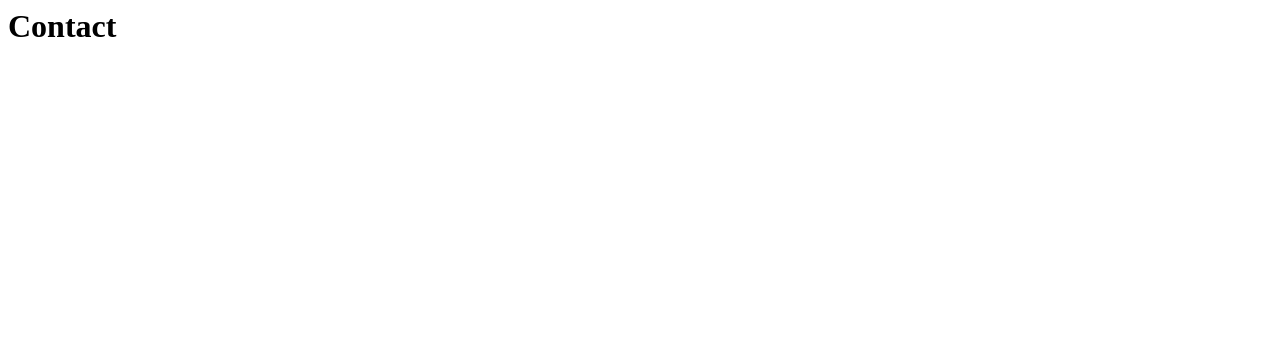
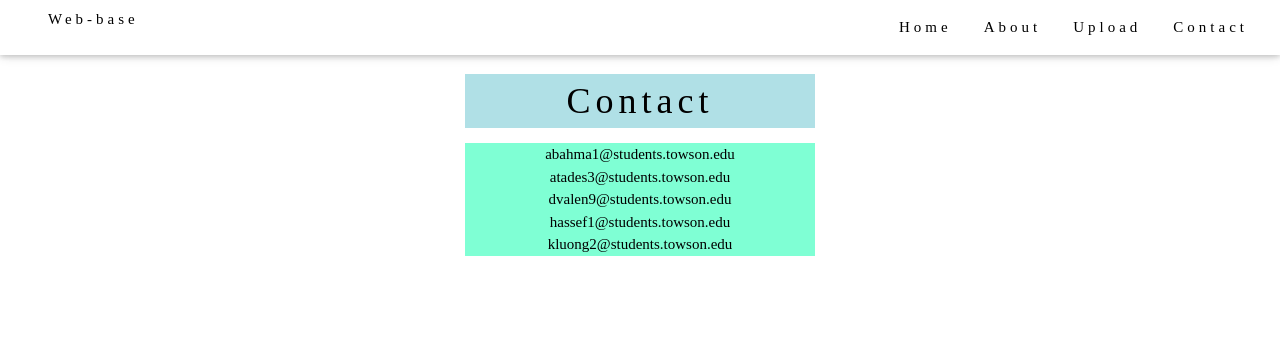
Before and after one commit to kluong2/COSC484_group9, a website: page share/updated_share/contact.html in a window 1280 px wide. Drawn offline with nearby package versions, Linux system fonts and the light colour scheme.

Commit message:
Formatting Changes
I added in our emails and added in some formatting to make them more readable.

```diff
--- a/share/updated_share/contact.html
+++ b/share/updated_share/contact.html
@@ -1 +1,44 @@
-<h1>Contact</h1>
+<html>
+  <title>Contact</title>
+  <meta charset="UTF-8">
+  <meta name="viewport" content="width=device-width, initial-scale=1">
+  <link rel="stylesheet" href="https://www.w3schools.com/w3css/4/w3.css">
+  <style>
+  body {font-family: "Times New Roman", Georgia, Serif;}
+  h1, h2, h3, h4, h5, h6 {
+    font-family: "Playfair Display";
+    letter-spacing: 5px;
+  }
+  </style>
+  <body>
+
+
+<!-- Navbar (sit on top) -->
+<div class="w3-top">
+<div class="w3-bar w3-white w3-padding w3-card" style="letter-spacing:4px;">
+      <a href="#home" class="w3-bar-item w3-button"></a>  Web-base</a>
+      <!-- Right-sided navbar links. Hide them on small screens -->
+      <div class="w3-right w3-hide-small">
+        <a href="nav.html"class="w3-bar-item w3-button">Home</a>
+        <a href="About.html"class="w3-bar-item w3-button">About</a>
+        <a href="Upload.html"class="w3-bar-item w3-button">Upload</a>
+        <a href="contact.html"class="w3-bar-item w3-button">Contact</a>
+      </div>
+    </div>
+  </div>
+
+               <!-- Contact Section -->
+                  <div class="w3-row w3-padding-64" id="about">
+                    <div style="text-align:center;margin: 0 auto; width:350px;">
+                      <h1 style="background-color:powderblue">Contact</h1>
+                      <p style="background-color:aquamarine">
+			abahma1@students.towson.edu<br>
+			atades3@students.towson.edu<br>
+			dvalen9@students.towson.edu<br>
+			hassef1@students.towson.edu<br>
+			kluong2@students.towson.edu<br>
+			</p>
+
+
+                    </div>
+                  </div>
```
